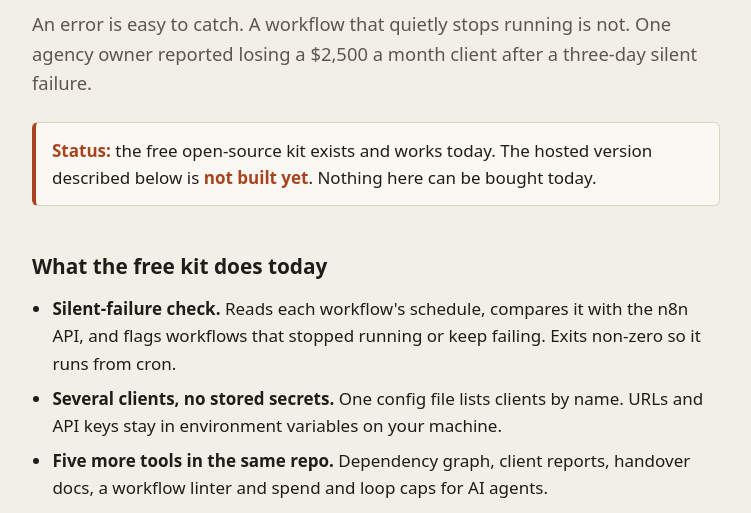
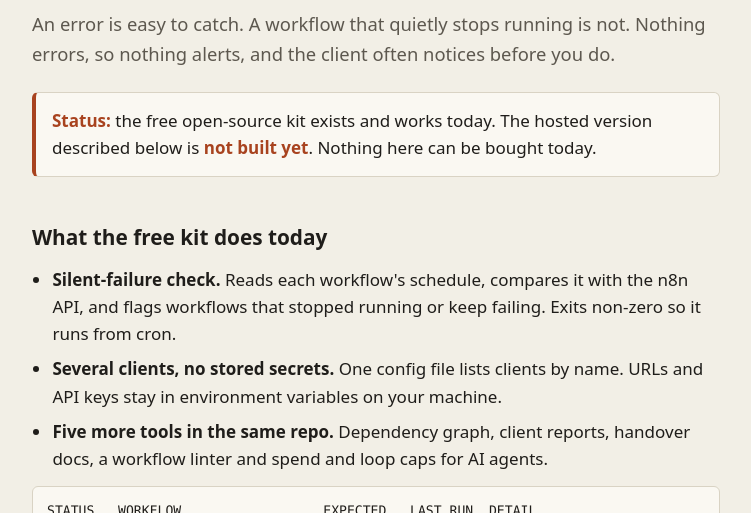
Before and after one commit to waseemnasir2k26/n8n-silent-failure-monitor, a website: page docs/index.html in a window 1280 px wide. Shown: the part 233-746 px from the top of the page, without its empty margins (264-1015 px from the left). Drawn offline with Linux system fonts and the light colour scheme.

Commit message:
Remove unverified third-party anecdote from README and landing page
Co-Authored-By: Claude Fable 5.2 <noreply@anthropic.com>

```diff
--- a/docs/index.html
+++ b/docs/index.html
@@ -187,8 +187,8 @@
       <h1>Your n8n workflow stopped three days ago. Nothing told you.</h1>
       <p class="lede">
         An error is easy to catch. A workflow that quietly stops running is not.
-        One agency owner reported losing a $2,500 a month client after a
-        three-day silent failure.
+        Nothing errors, so nothing alerts, and the client often notices before
+        you do.
       </p>
 
       <div class="notice">
@@ -264,7 +264,6 @@ OK       Lead intake sync (hourly) every 60m  20m ago   last run 20m ago</pre
       <h2>Join the founding list</h2>
       <p>
         Tell me you want it. I will message you when there is something to try.
-
       </p>
       <div class="cta">
         <a
```
Also changed, not shown: README.md.
